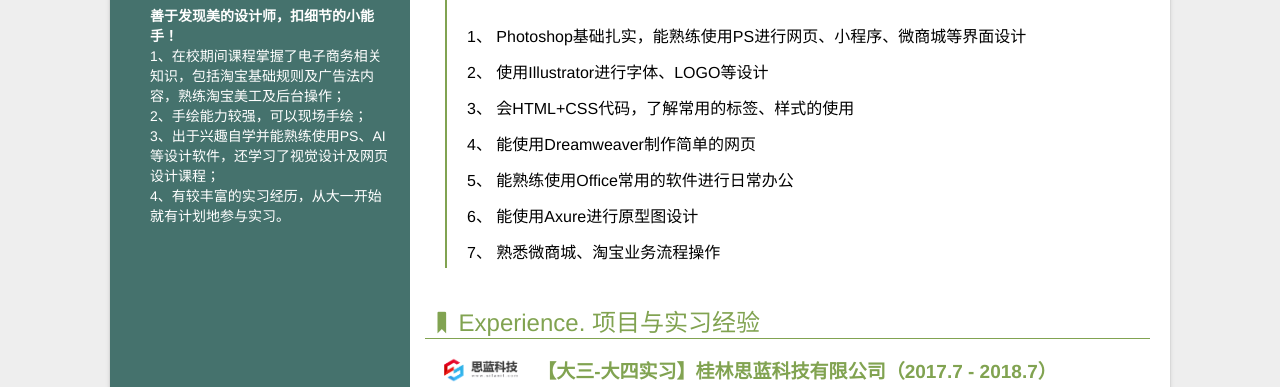
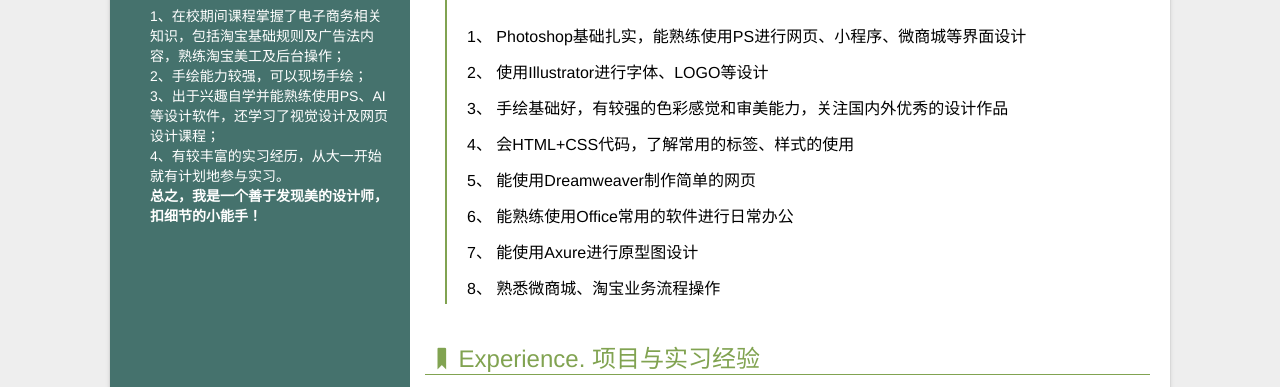
Before and after one commit to Thea0529/Resume_CN, a website: page index.html in a window 1280 px wide. Shown: the part 512-899 px from the top of the page. Drawn offline with Linux system fonts and the light colour scheme; some packages are replaced by stand-ins of ours; a script that the page names is missing.

Commit message:
修改简历文案及样式细节

```diff
--- a/index.html
+++ b/index.html
@@ -74,11 +74,11 @@
                 </li>
                 <li class="someRight">
                     <dt><i class="icon-bookmark"></i>Introduction. 自我介绍</dt>
-                    <dd><strong> 善于发现美的设计师，扣细节的小能手！</strong></dd>
                     <dd>1、在校期间课程掌握了电子商务相关知识，包括淘宝基础规则及广告法内容，熟练淘宝美工及后台操作；</dd>
                     <dd>2、手绘能力较强，可以现场手绘；</dd>
                     <dd>3、出于兴趣自学并能熟练使用PS、AI等设计软件，还学习了视觉设计及网页设计课程；</dd>
                     <dd>4、有较丰富的实习经历，从大一开始就有计划地参与实习。</dd>
+                    <dd><strong> 总之，我是一个善于发现美的设计师，扣细节的小能手！</strong></dd>
                 </li>
             </ul>
         </div>
@@ -116,11 +116,12 @@
                           <ul>
                             <li>1、 Photoshop基础扎实，能熟练使用PS进行网页、小程序、微商城等界面设计</li>
                             <li>2、 使用Illustrator进行字体、LOGO等设计</li>
-                            <li>3、 会HTML+CSS代码，了解常用的标签、样式的使用</li>
-                            <li>4、 能使用Dreamweaver制作简单的网页</li>
-                            <li>5、 能熟练使用Office常用的软件进行日常办公</li>
-                            <li>6、 能使用Axure进行原型图设计</li>
-                            <li>7、 熟悉微商城、淘宝业务流程操作</li>
+                            <li>3、 手绘基础好，有较强的色彩感觉和审美能力，关注国内外优秀的设计作品</li>
+                            <li>4、 会HTML+CSS代码，了解常用的标签、样式的使用</li>
+                            <li>5、 能使用Dreamweaver制作简单的网页</li>
+                            <li>6、 能熟练使用Office常用的软件进行日常办公</li>
+                            <li>7、 能使用Axure进行原型图设计</li>
+                            <li>8、 熟悉微商城、淘宝业务流程操作</li>
                           </ul>
                         </li>
                     </ul>
```
